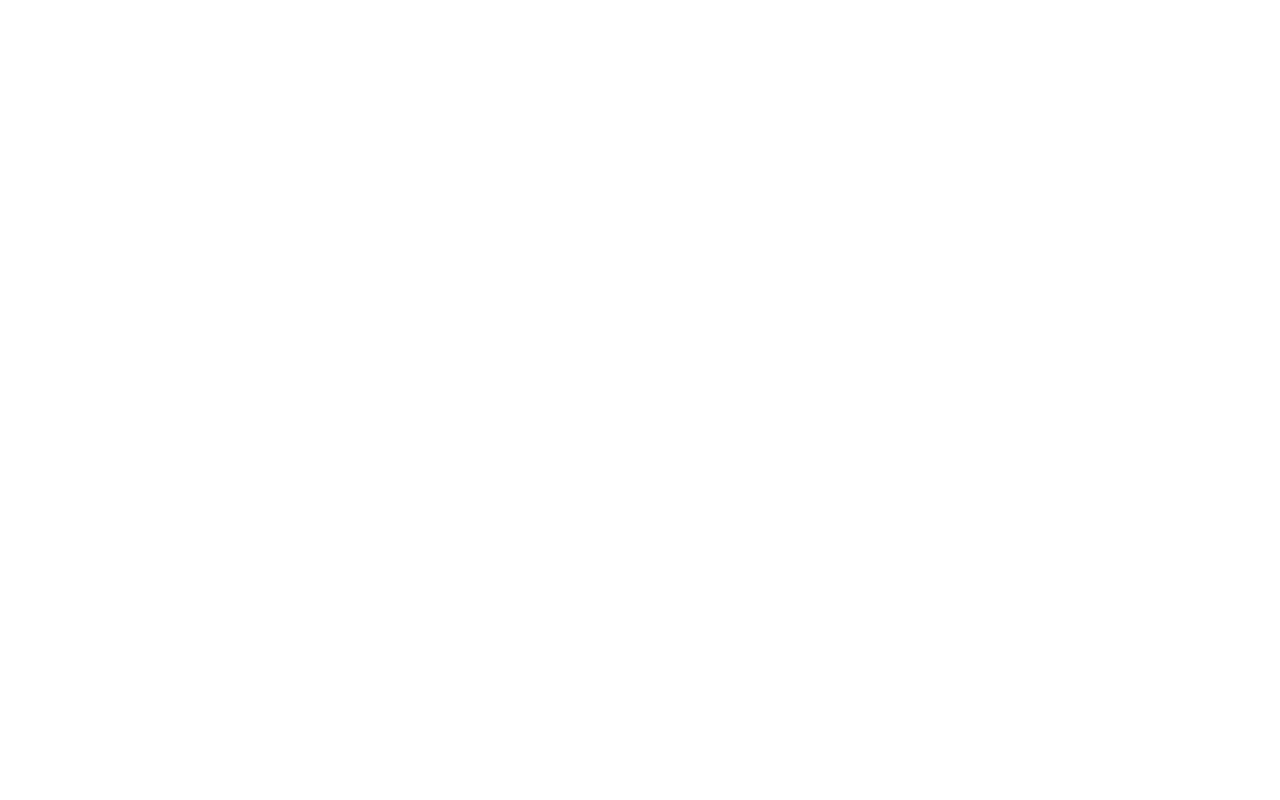
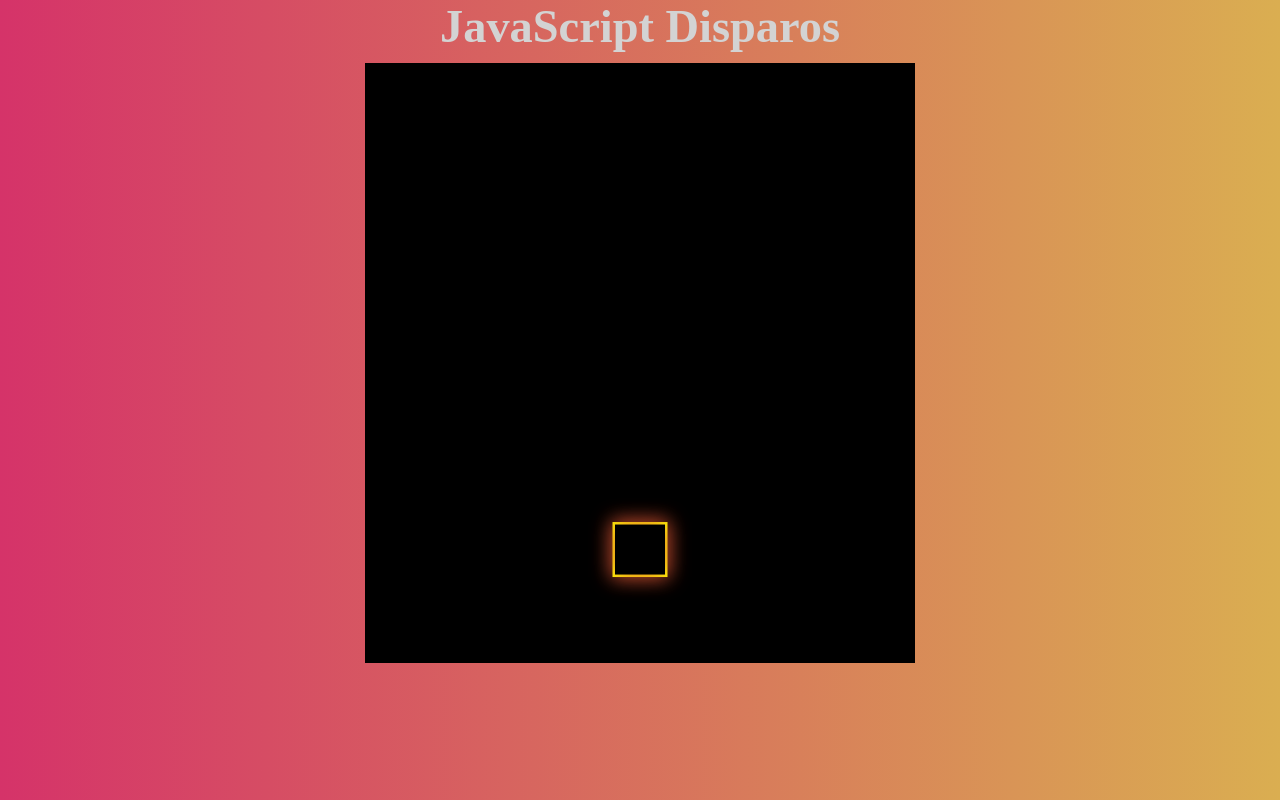
Before and after one commit to Star7-jpg/JavascriptGame, a plain HTML site: page index.html in a window 1280 px wide. Drawn offline with Linux system fonts and the light colour scheme.

Commit message:
02 Declaración del jugador

```diff
--- /dev/null
+++ b/Player.js
@@ -0,0 +1,19 @@
+export default class Player {
+  constructor(x, y) {
+    this.x = x;
+    this.y = y;
+    this.width = 50;
+    this.height = 50;
+    this.speed = 4;
+
+    document.addEventListener("keydown", this.keydown);
+    document.addEventListener("keyup", this.keyup);
+  }
+
+  draw(ctx) {
+    ctx.strokeStyle = "yellow";
+    ctx.strokeRect(this.x, this.y, this.width, this.height);
+    ctx.fillStyle = "black";
+    ctx.fillRect(this.x, this.y, this.width, this.height);
+  }
+}
--- a/index.html
+++ b/index.html
@@ -4,10 +4,28 @@
     <meta charset="UTF-8">
     <meta name="viewport" content="width=device-width, initial-scale=1.0">
     <title>Dispara balas</title>
+    <style>
+        body{
+            display: flex;
+            flex-direction: column;
+            align-items: center;
+            padding: 0;
+            margin: 0;
+            height: 100vh;
+            background: linear-gradient(90deg, #d53369 0%, #daae51 100%);
+        }
+
+        h1{
+            margin: 0px;
+            margin-bottom: 10px;
+            font-size: 2.9em;
+            color: lightgray;
+        }
+    </style>
 </head>
 <body>
-    <h1></h1>
-    <canvas></canvas>
+    <h1>JavaScript Disparos</h1>
+    <canvas id="game"></canvas>
 </body>
 <script src="index.js" type="module"></script>
 </html>
--- a/index.js
+++ b/index.js
@@ -0,0 +1,26 @@
+import Player from "./Player.js";
+
+const canvas = document.getElementById("game");
+const ctx = canvas.getContext("2d");
+
+canvas.width = 550;
+canvas.height = 600;
+
+const player = new Player(canvas.width / 2.2, canvas.height / 1.3);
+
+function gameLoop() {
+  setCommonStyle();
+
+  ctx.fillStyle = "black";
+  ctx.fillRect(0, 0, canvas.width, canvas.height);
+  player.draw(ctx);
+}
+
+function setCommonStyle() {
+  ctx.shadowColor = "#d53";
+  ctx.shadowBlur = 20;
+  ctx.lineJoin = "bewel";
+  ctx.lineWidth = 5;
+}
+
+setInterval(gameLoop, 1000 / 60);
```
